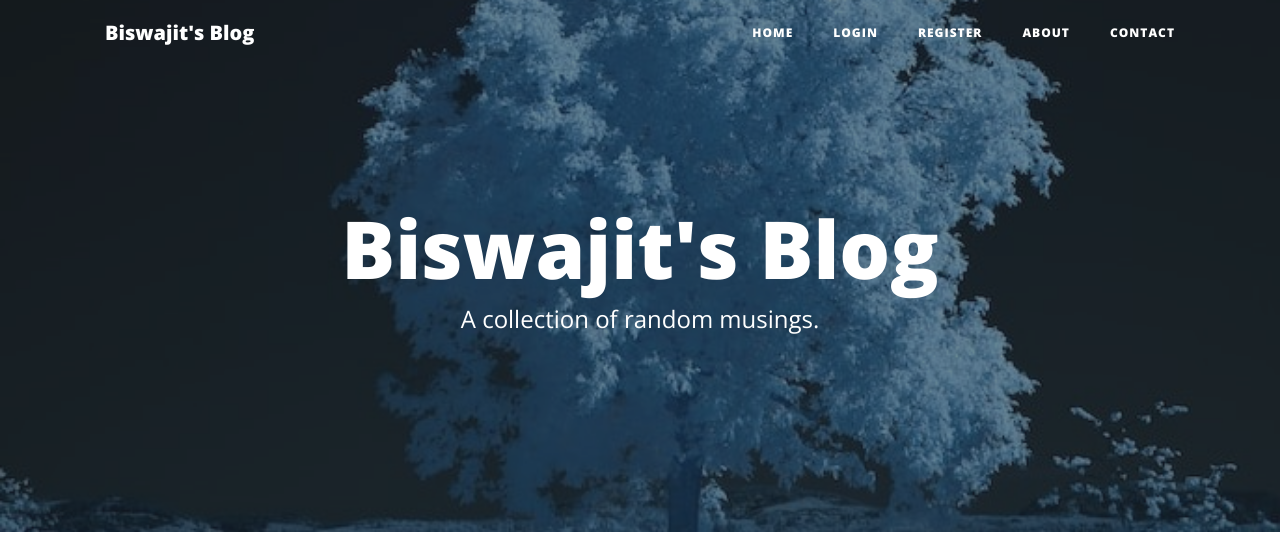
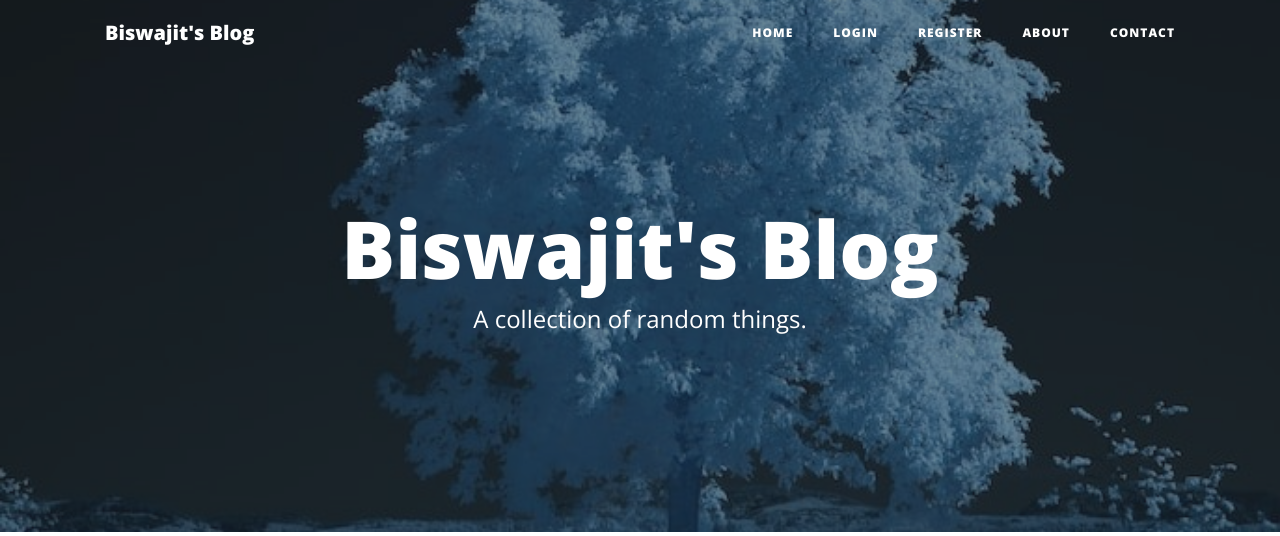
Before and after one commit to Edge18/Blog-website-using-flask, a Flask app: page / in a window 1280 px wide. Shown: the top 536 px of the page. Run offline with Flask 2, Linux system fonts and the light colour scheme; data that the repository does not hold is empty; some libraries are stand-ins or nearby versions.

Commit message:
Bug fixed in index.html

```diff
--- a/templates/index.html
+++ b/templates/index.html
@@ -8,7 +8,7 @@
             <div class="col-lg-8 col-md-10 mx-auto">
                 <div class="site-heading">
                     <h1>Biswajit's Blog</h1>
-                    <span class="subheading">A collection of random musings.</span>
+                    <span class="subheading">A collection of random things.</span>
                 </div>
             </div>
         </div>
```
